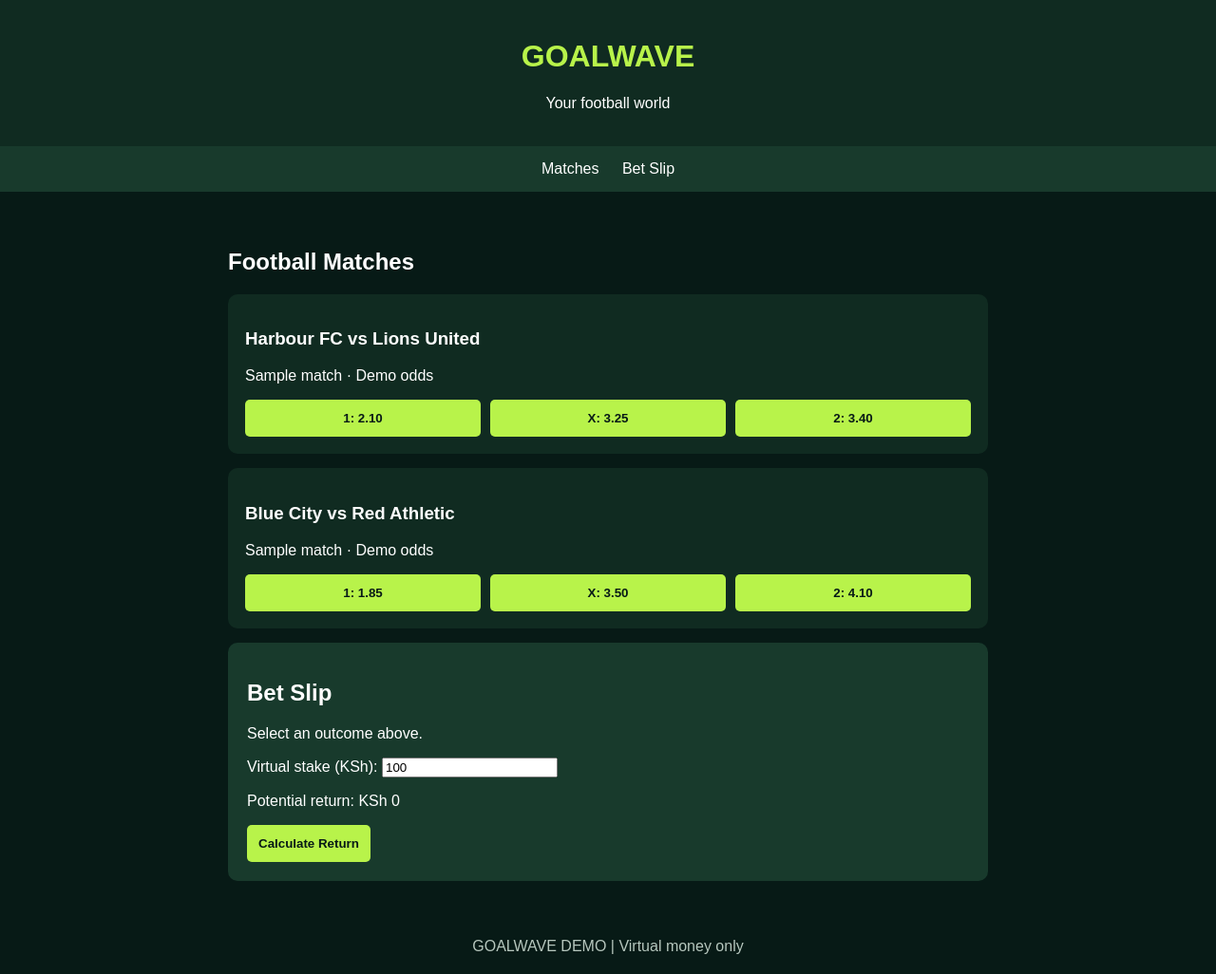
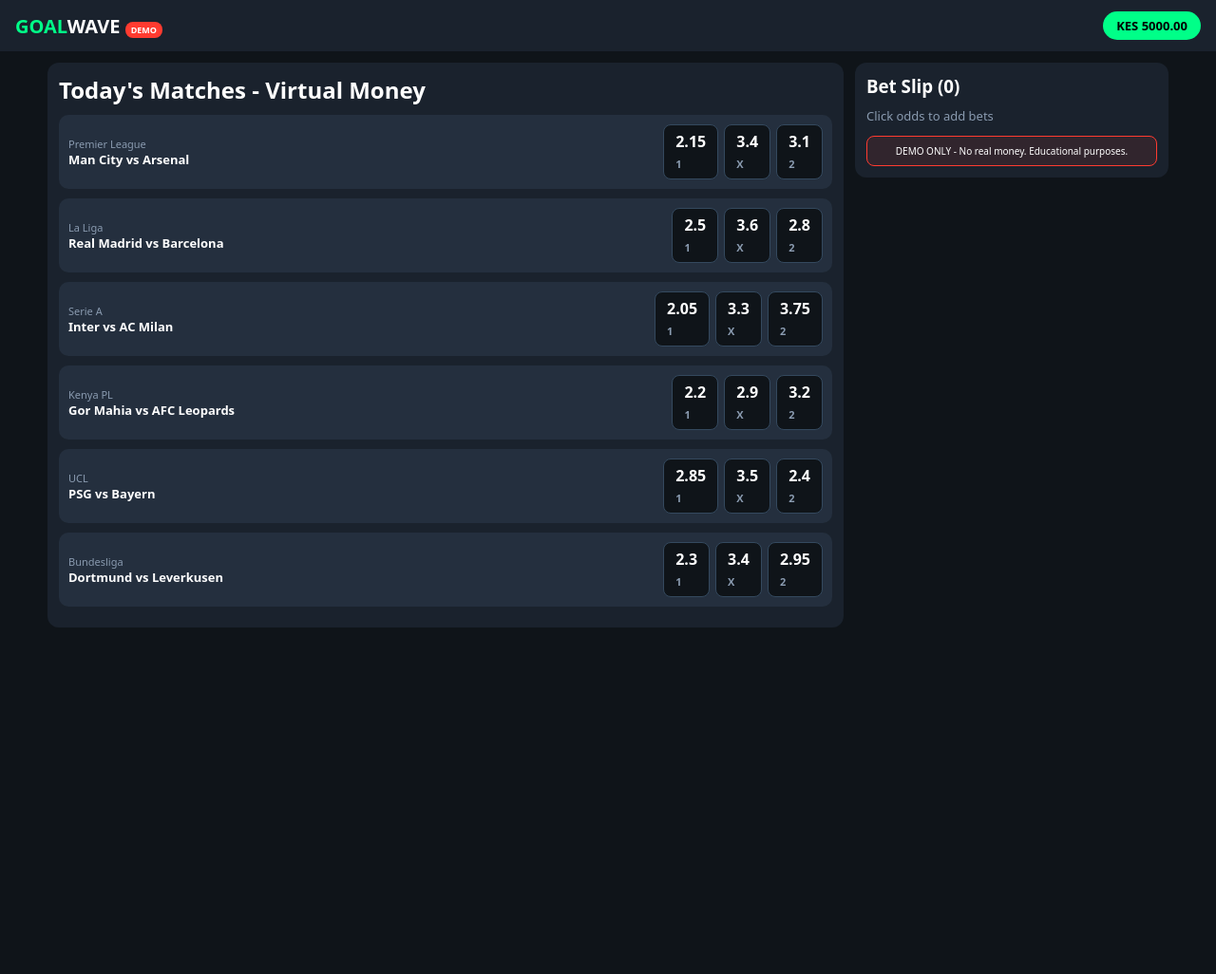
Before and after one commit to kristone-kay/goalwave, a plain HTML site: page index.html in a window 1280 px wide. Shown: the whole page at 95% size. After the commit the page ends 800 px from the top, so only its background shows below. Drawn offline with Linux system fonts and the light colour scheme.

Commit message:
Refactor index.html for improved layout and styling

```diff
--- a/index.html
+++ b/index.html
@@ -3,205 +3,88 @@
 <head>
 <meta charset="UTF-8">
 <meta name="viewport" content="width=device-width, initial-scale=1.0">
-
-    <title>GOALWAVE Football</title>
-
+<title>GOALWAVE - Demo Betting</title>
 <style>
-        body {
-            margin: 0;
-            font-family: Arial, sans-serif;
-            background: #071a16;
-            color: white;
-        }
-
-        header {
-            background: #102b21;
-            padding: 20px;
-            text-align: center;
-        }
-
-        header h1 {
-            color: #b8f34a;
-        }
-
-        nav {
-            background: #183a2c;
-            padding: 15px;
-            text-align: center;
-        }
-
-        nav a {
-            color: white;
-            text-decoration: none;
-            margin: 10px;
-        }
-
-        .container {
-            max-width: 800px;
-            margin: 25px auto;
-            padding: 15px;
-        }
-
-        .match {
-            background: #102b21;
-            padding: 18px;
-            margin-bottom: 15px;
-            border-radius: 10px;
-        }
-
-        .odds {
-            display: flex;
-            gap: 10px;
-        }
-
-        button {
-            flex: 1;
-            padding: 12px;
-            background: #b8f34a;
-            color: #071a16;
-            border: none;
-            border-radius: 5px;
-            cursor: pointer;
-            font-weight: bold;
-        }
-
-        button:hover {
-            background: #d3ff80;
-        }
-
-        #slip {
-            background: #183a2c;
-            padding: 20px;
-            border-radius: 10px;
-        }
-
-        footer {
-            text-align: center;
-            padding: 20px;
-            color: #b7c7be;
-        }
+*{margin:0;padding:0;box-sizing:border-box;font-family:system-ui}
+body{background:#0f1419;color:#fff}
+header{background:#1a222d;padding:12px 16px;display:flex;justify-content:space-between;align-items:center;position:sticky;top:0}
+.logo{font-size:20px;font-weight:900;color:#00ff88}
+.logo span{color:#fff}
+.bal{background:#00ff88;color:#000;padding:6px 14px;border-radius:20px;font-weight:700;font-size:13px}
+.container{display:grid;grid-template-columns:1fr 330px;gap:12px;max-width:1200px;margin:12px auto;padding:0 10px}
+@media(max-width:850px){.container{grid-template-columns:1fr}}
+.box{background:#1a222d;border-radius:12px;padding:12px}
+.match{background:#242f3e;border-radius:10px;padding:10px;margin-bottom:10px;display:flex;justify-content:space-between;align-items:center}
+.odd{display:flex;gap:6px}
+.odd div{background:#0f1419;border:1px solid #34495e;padding:6px 12px;border-radius:8px;cursor:pointer;font-weight:700}
+.odd div:hover{background:#00ff88;color:#000}
+.betslip{position:sticky;top:60px;height:fit-content}
+.input{width:100%;padding:10px;background:#0f1419;border:1px solid #34495e;border-radius:8px;color:#fff;margin:10px 0}
+.btn{width:100%;padding:12px;background:#00ff88;color:#000;border:none;border-radius:10px;font-weight:900;cursor:pointer}
+.small{font-size:11px;color:#8a9bb0}
 </style>
 </head>
-
 <body>
-
 <header>
-    <h1>GOALWAVE</h1>
-    <p>Your football world</p>
+<div class="logo">GOAL<span>WAVE</span> <span style="background:#ff3b30;color:#fff;padding:2px 6px;border-radius:8px;font-size:9px">DEMO</span></div>
+<div class="bal">KES <span id="bal">5000.00</span></div>
 </header>
-
-<nav>
-    <a href="#matches">Matches</a>
-    <a href="#slip">Bet Slip</a>
-</nav>
-
 <div class="container">
-
-    <h2 id="matches">Football Matches</h2>
-
-    <div class="match">
-        <h3>Harbour FC vs Lions United</h3>
-        <p>Sample match · Demo odds</p>
-
-        <div class="odds">
-            <button onclick="addBet('Harbour FC', 2.10)">
-                1: 2.10
-            </button>
-
-            <button onclick="addBet('Draw', 3.25)">
-                X: 3.25
-            </button>
-
-            <button onclick="addBet('Lions United', 3.40)">
-                2: 3.40
-            </button>
+<div class="box">
+<h2 style="margin-bottom:10px">Today's Matches - Virtual Money</h2>
+<div id="list"></div>
+</div>
+<div class="box betslip">
+<h3>Bet Slip (<span id="cnt">0</span>)</h3>
+<div id="bets" style="margin-top:10px;font-size:13px;color:#8a9bb0">Click odds to add bets</div>
+<div id="ctrl" style="display:none">
+<input id="stake" class="input" type="number" value="100" min="10">
+<div style="display:flex;justify-content:space-between;margin:8px 0"><span>Total Odds:</span><b id="tOdds">1.00</b></div>
+<div style="display:flex;justify-content:space-between;margin:8px 0"><span>Possible Win:</span><b id="pWin" style="color:#00ff88">KES 0</b></div>
+<button class="btn" onclick="place()">Place Bet (DEMO)</button>
+<div id="msg" style="display:none;margin-top:10px;padding:10px;border-radius:8px;text-align:center"></div>
+</div>
+<div style="margin-top:12px;padding:8px;background:#ff3b301a;border:1px solid #ff3b30;border-radius:8px;font-size:10px;text-align:center">DEMO ONLY - No real money. Educational purposes.</div>
 </div>
 </div>
-
-    <div class="match">
-        <h3>Blue City vs Red Athletic</h3>
-        <p>Sample match · Demo odds</p>
-
-        <div class="odds">
-            <button onclick="addBet('Blue City', 1.85)">
-                1: 1.85
-            </button>
-
-            <button onclick="addBet('Draw', 3.50)">
-                X: 3.50
-            </button>
-
-            <button onclick="addBet('Red Athletic', 4.10)">
-                2: 4.10
-            </button>
-        </div>
-    </div>
-
-    <div id="slip">
-        <h2>Bet Slip</h2>
-
-        <p id="selection">
-            Select an outcome above.
-        </p>
-
-        <label for="stake">Virtual stake (KSh):</label>
-
-        <input
-            id="stake"
-            type="number"
-            min="1"
-            value="100"
-        >
-
-        <p id="result">Potential return: KSh 0</p>
-
-        <button onclick="calculateReturn()">
-            Calculate Return
-        </button>
-    </div>
-
-</div>
-
-<footer>
-    GOALWAVE DEMO | Virtual money only
-</footer>
-
 <script>
-    let selectedOdds = 0;
-    let selectedTeam = "";
-
-    function addBet(team, odds) {
-        selectedTeam = team;
-        selectedOdds = odds;
-
-        document.getElementById("selection").textContent =
-            "Selected: " + team + " | Odds: " + odds;
-
-        calculateReturn();
+let bal=parseFloat(localStorage.getItem('gw_bal')||'5000');
+const matches=[
+{lg:'Premier League',h:'Man City',a:'Arsenal',o:{1:2.15,X:3.4,2:3.1}},
+{lg:'La Liga',h:'Real Madrid',a:'Barcelona',o:{1:2.5,X:3.6,2:2.8}},
+{lg:'Serie A',h:'Inter',a:'AC Milan',o:{1:2.05,X:3.3,2:3.75}},
+{lg:'Kenya PL',h:'Gor Mahia',a:'AFC Leopards',o:{1:2.2,X:2.9,2:3.2}},
+{lg:'UCL',h:'PSG',a:'Bayern',o:{1:2.85,X:3.5,2:2.4}},
+{lg:'Bundesliga',h:'Dortmund',a:'Leverkusen',o:{1:2.3,X:3.4,2:2.95}},
+];
+let slip=[];
+function render(){
+document.getElementById('bal').innerText=bal.toFixed(2);
+document.getElementById('list').innerHTML=matches.map((m,i)=>`<div class="match"><div><div class="small">${m.lg}</div><div style="font-weight:700;font-size:13px">${m.h} vs ${m.a}</div></div><div class="odd"><div onclick="add(${i},'1',${m.o[1]},'${m.h}')">${m.o[1]}<br><span class="small">1</span></div><div onclick="add(${i},'X',${m.o.X},'Draw')">${m.o.X}<br><span class="small">X</span></div><div onclick="add(${i},'2',${m.o[2]},'${m.a}')">${m.o[2]}<br><span class="small">2</span></div></div></div>`).join('');
 }
-
-    function calculateReturn() {
-        const stake = Number(
-            document.getElementById("stake").value
-        );
-
-        if (
-            selectedOdds <= 0 ||
-            !Number.isFinite(stake) ||
-            stake <= 0
-        ) {
-            document.getElementById("result").textContent =
-                "Choose an outcome and enter a valid stake.";
-            return;
+function add(i,t,od,team){
+if(slip.find(s=>s.i===i)){alert('One bet per match');return}
+slip.push({i,t,od,team,match:matches[i].h+' vs '+matches[i].a}); show();
 }
-
-        const potentialReturn = stake * selectedOdds;
-
-        document.getElementById("result").textContent =
-            "Potential return: KSh " +
-            potentialReturn.toFixed(2);
+function show(){
+document.getElementById('cnt').innerText=slip.length;
+if(!slip.length){document.getElementById('bets').innerHTML='Click odds to add bets';document.getElementById('ctrl').style.display='none';return}
+document.getElementById('ctrl').style.display='block';
+document.getElementById('bets').innerHTML=slip.map(s=>`<div style="background:#242f3e;padding:8px;border-radius:8px;margin-bottom:6px;display:flex;justify-content:space-between">${s.match}<br><small>${s.t}-${s.team} @${s.od}</small><span onclick="rem('${s.i}_${s.t}')" style="color:#ff3b30;cursor:pointer">x</span></div>`).join('');
+upd();
 }
+function rem(id){let [mi]=id.split('_');slip=slip.filter(s=>!(s.i==mi));show()}
+function upd(){let tot=slip.reduce((a,b)=>a*b.od,1);let st=parseFloat(document.getElementById('stake').value||0);document.getElementById('tOdds').innerText=tot.toFixed(2);document.getElementById('pWin').innerText='KES '+(tot*st).toFixed(2)}
+document.getElementById('stake').addEventListener('input',upd);
+function place(){
+let st=parseFloat(document.getElementById('stake').value||0);
+if(st<10||st>bal){alert('Check stake/balance');return}
+bal-=st;let tot=slip.reduce((a,b)=>a*b.od,1);let winAmt=tot*st;let win=Math.random()>0.45;
+let el=document.getElementById('msg');el.style.display='block';
+if(win){bal+=winAmt;el.style.background='#00ff8822';el.style.border='1px solid #00ff88';el.innerHTML='WON! +KES '+winAmt.toFixed(2);}else{el.style.background='#ff3b3022';el.style.border='1px solid #ff3b30';el.innerHTML='LOST KES '+st+' - Try again (demo)';}
+localStorage.setItem('gw_bal',bal);document.getElementById('bal').innerText=bal.toFixed(2);slip=[];show();setTimeout(()=>el.style.display='none',3000);
+}
+render();
 </script>
-
 </body>
 </html>
```
Lines whose indentation alone changed are shown as unchanged.
